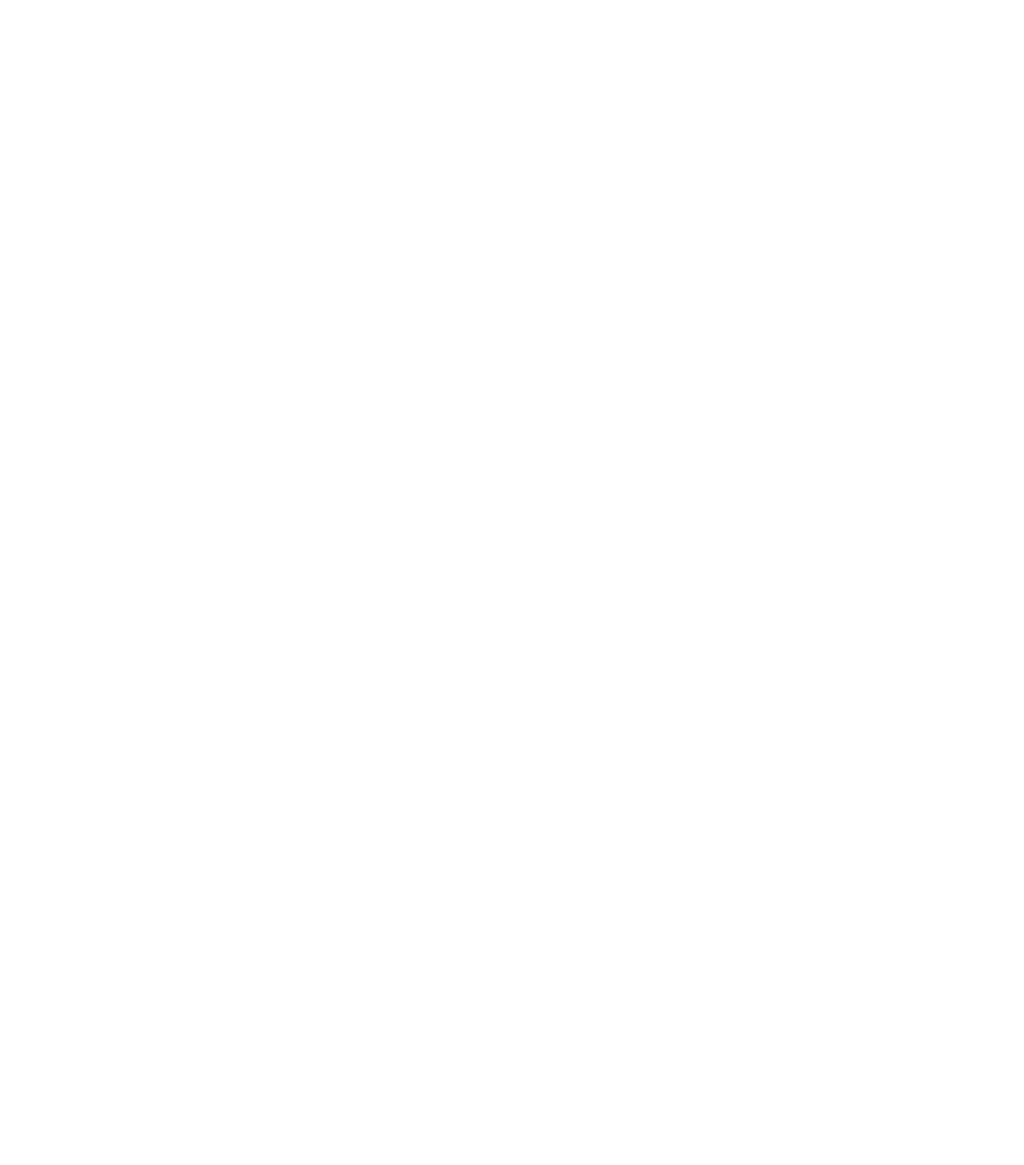
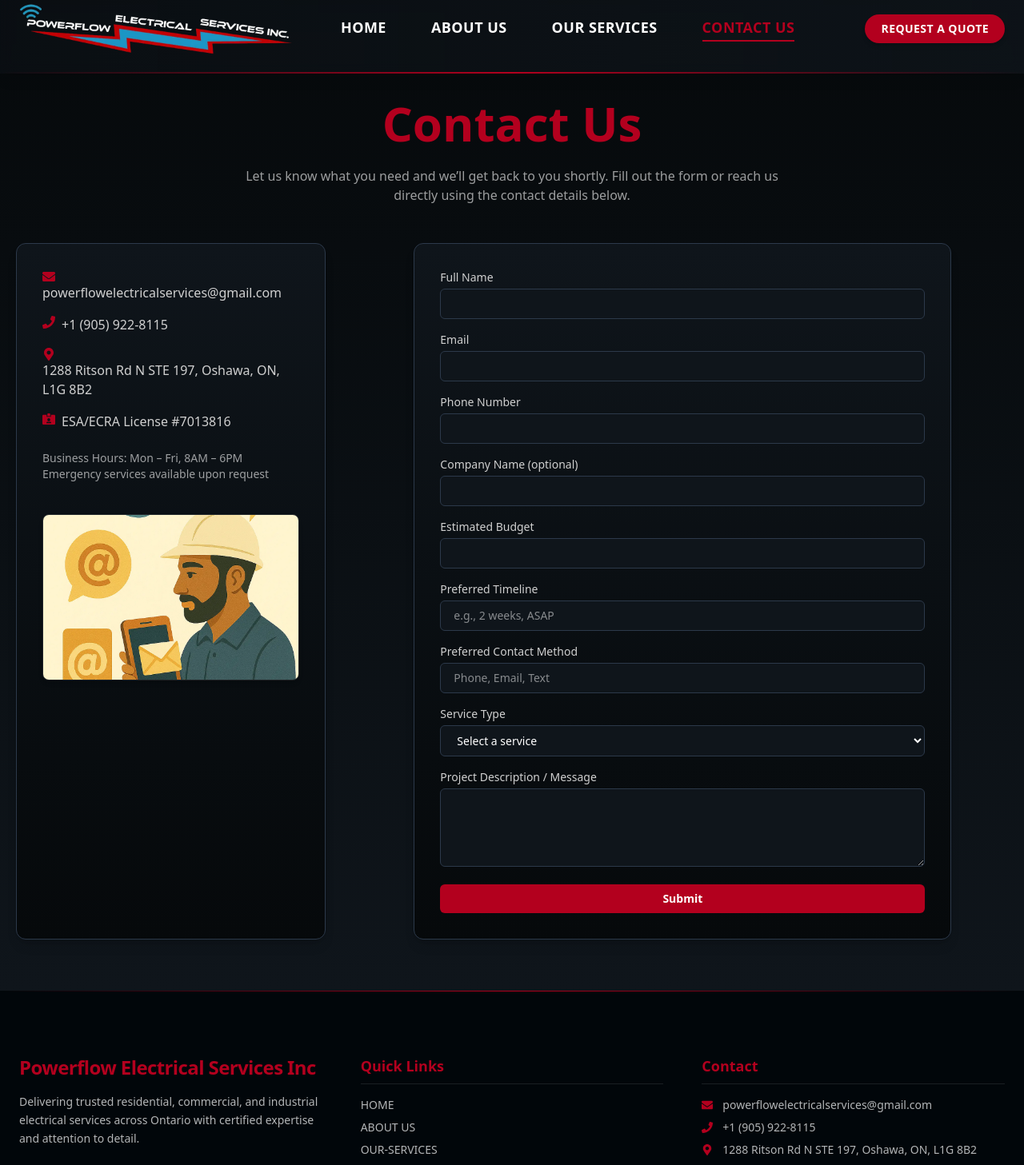
Before and after one commit to GraphinityLab/pfes, a React (Vite) app: page /contact-us in a window 1280 px wide. Before the commit this address had no page. Shown: the part 20-1477 px from the top of the page at 80% size. Before the commit the page ends 800 px from the top, so only its background shows below. Built offline with nearby package versions, Linux system fonts and the light colour scheme.

Commit message:
love you

```diff
--- a/src/App.jsx
+++ b/src/App.jsx
@@ -1,57 +1,24 @@
-import { BrowserRouter as Router, Route, Routes } from "react-router-dom";
+import { BrowserRouter as Router, Routes, Route } from "react-router-dom";
 
+import Navbar from "./components/Navbar";
 import Footer from "./components/Footer";
-import Navbar from "./components/Navbar";
+
+import Home from "./pages/Home";
 import About from "./pages/About";
 import Contact from "./pages/Contact";
-import Home from "./pages/Home";
 import Services from "./pages/Services";
 
 function App() {
   return (
     <Router>
+      <Navbar />
       <Routes>
-        <Route
-          path="/"
-          element={
-            <>
-              <Navbar />
-              <Home />
-              <Footer />
-            </>
-          }
-        />
-        <Route
-          path="/about"
-          element={
-            <>
-              <Navbar />
-              <About />
-              <Footer />
-            </>
-          }
-        />
-        <Route
-          path="/contact"
-          element={
-            <>
-              <Navbar />
-              <Contact />
-              <Footer />
-            </>
-          }
-        />
-        <Route
-          path="/services"
-          element={
-            <>
-              <Navbar />
-              <Services />
-              <Footer />
-            </>
-          }
-        />
+        <Route path="/" element={<Home />} />
+        <Route path="/about-us" element={<About />} />
+        <Route path="/contact-us" element={<Contact />} />
+        <Route path="/our-services" element={<Services />} />
       </Routes>
+      <Footer />
     </Router>
   );
 }
--- a/src/components/AboutPreview.jsx
+++ b/src/components/AboutPreview.jsx
@@ -31,7 +31,7 @@
           </p>
           <div>
             <a
-              href="/about"
+              href="/about-us"
               className="inline-flex items-center gap-3 bg-[#B3001E] text-white px-8 py-3 rounded-full font-semibold shadow-xl hover:bg-white hover:text-[#B3001E] transition-all duration-300 group"
           >
               Learn More About Us
--- a/src/components/Footer.jsx
+++ b/src/components/Footer.jsx
@@ -2,6 +2,7 @@
   FaEnvelope,
   FaPhone,
   FaMapMarkerAlt,
+  FaIdCardAlt,
   FaFacebookF,
   FaInstagram,
   FaLinkedinIn,
@@ -9,9 +10,9 @@
 
 const quickLinks = [
   { label: "Home", href: "/" },
-  { label: "Services", href: "/services" },
-  { label: "About", href: "/about" },
-  { label: "Contact", href: "/contact" },
+  { label: "About Us", href: "/about-us" },
+  { label: "Our-Services", href: "/our-services" },
+  { label: "Contact Us", href: "/contact-us" },
 ];
 
 const Footer = () => {
@@ -34,10 +35,10 @@
 
         {/* Quick Links */}
         <div>
-          <h3 className="text-lg font-semibold text-white mb-4 border-b border-white/10 pb-2">
+          <h3 className="text-lg font-semibold text-[#B3001E] mb-4 border-b border-white/10 pb-2">
             Quick Links
           </h3>
-          <ul className="space-y-2 text-sm">
+          <ul className="space-y-2 uppercase text-sm">
             {quickLinks.map((link) => (
               <li key={link.label}>
                 <a
@@ -53,22 +54,25 @@
 
         {/* Contact Info */}
         <div>
-          <h3 className="text-lg font-semibold text-white mb-4 border-b border-white/10 pb-2">
+          <h3 className="text-lg font-semibold text-[#B3001E] mb-4 border-b border-white/10 pb-2">
             Contact
           </h3>
-          <ul className="text-white/70 space-y-3 text-sm">
+          <ul className="text-white/70 space-y-2 text-sm">
             <li className="flex items-center">
-              <FaEnvelope className="mr-3 text-[#B3001E]" /> info@powerflow.ca
+              <FaEnvelope className="mr-3 text-[#B3001E]" /> powerflowelectricalservices@gmail.com
             </li>
             <li className="flex items-center">
-              <FaPhone className="mr-3 text-[#B3001E]" /> (123) 456-7890
+              <FaPhone className="mr-3 text-[#B3001E]" /> +1 (905) 922-8115
             </li>
             <li className="flex items-center">
-              <FaMapMarkerAlt className="mr-3 text-[#B3001E]" /> Oshawa, ON
+              <FaMapMarkerAlt className="mr-3 text-[#B3001E]" /> 1288 Ritson Rd N STE 197, Oshawa, ON, L1G 8B2
+            </li>
+            <li className="flex items-center">
+              <FaIdCardAlt className="mr-3 text-[#B3001E]" /> ESA/ECRA License #7013816
             </li>
           </ul>
 
-          {/* Social Icons */}
+          {/* Social Icons
           <div className="flex space-x-4 mt-6">
             <a
               href="#"
@@ -88,7 +92,7 @@
             >
               <FaLinkedinIn />
             </a>
-          </div>
+          </div> */}
         </div>
       </div>
 
@@ -104,7 +108,7 @@
             href="https://www.graphinitylab.com"
             target="_blank"
             rel="noopener noreferrer"
-            className="font-semibold text-white hover:underline"
+            className="font-semibold text-[#B3001E] hover:underline"
           >
             Graphinity Lab
           </a>
--- a/src/components/Navbar.jsx
+++ b/src/components/Navbar.jsx
@@ -2,7 +2,12 @@
 import { HiMenu, HiX } from "react-icons/hi";
 import { useLocation } from "react-router-dom";
 
-const navItems = ["Home", "About", "Services", "Contact"];
+const navItems = [
+  { label: "Home", href: "/" },
+  { label: "About Us", href: "/about-us" },
+  { label: "Our Services", href: "/our-services" },
+  { label: "Contact Us", href: "/contact-us" },
+];
 
 const Navbar = () => {
   const [isOpen, setIsOpen] = useState(false);
@@ -19,29 +24,28 @@
         {/* Logo */}
         <a href="/" className="flex items-center space-x-3">
           <img
-            src="/pfes-logo.webp"
+            src="/pfes-logo2.webp"
             alt="Powerflow Electrical Logo"
-            className="h-14 w-auto object-contain"
+            className="h-20 w-auto object-contain"
           />
         </a>
 
         {/* Desktop Nav */}
         <nav className="hidden md:flex items-center space-x-14 font-semibold text-lg tracking-wide uppercase">
           {navItems.map((item) => {
-            const path = item === "Home" ? "" : item.toLowerCase();
-            const isActive = currentPath === path;
+            const isActive = currentPath === item.href.replace("/", "");
 
             return (
               <a
-                key={item}
-                href={`/${path}`}
+                key={item.label}
+                href={item.href}
                 className={`group relative pb-1 transition-colors duration-200 ${
                   isActive
                     ? "text-[#B3001E]"
                     : "text-white hover:text-[#B3001E]"
                 }`}
               >
-                {item}
+                {item.label}
                 <span
                   className={`absolute left-0 bottom-0 h-[2px] w-full bg-[#B3001E] transition-transform duration-300 origin-left ${
                     isActive
@@ -52,11 +56,12 @@
               </a>
             );
           })}
+
           <a
             href="/contact"
             className="ml-8 px-5 py-2 rounded-full bg-[#B3001E] text-white font-bold text-sm shadow-md hover:shadow-lg hover:text-[#B3001E] hover:bg-white transition"
           >
-            Get Quote
+            Request a Quote
           </a>
         </nav>
 
@@ -75,22 +80,22 @@
         <div className="md:hidden backdrop-blur-md bg-[#0F151B]/80 px-6 pb-4 pt-2 border-t border-white/10 z-20">
           <nav className="flex flex-col space-y-5 text-base font-semibold uppercase text-white">
             {navItems.map((item) => {
-              const path = item === "Home" ? "" : item.toLowerCase();
-              const isActive = currentPath === path;
+              const isActive = currentPath === item.href.replace("/", "");
 
               return (
                 <a
-                  key={item}
-                  href={`/${path}`}
+                  key={item.label}
+                  href={item.href}
                   className={`transition-colors duration-200 ${
                     isActive ? "text-[#B3001E]" : "hover:text-[#B3001E]"
                   }`}
                   onClick={() => setIsOpen(false)}
                 >
-                  {item}
+                  {item.label}
                 </a>
               );
             })}
+
             <a
               href="/contact"
               className="mt-3 w-fit px-5 py-2 rounded-full bg-[#B3001E] text-white font-bold text-sm shadow-md hover:shadow-lg hover:text-[#B3001E] hover:bg-white transition"
--- a/src/components/ServicePreviewCards.jsx
+++ b/src/components/ServicePreviewCards.jsx
@@ -127,7 +127,7 @@
           </p>
           <div>
             <a
-              href="/services"
+              href="/our-services"
               className="inline-flex items-center gap-3 bg-[#B3001E] text-white px-8 py-3 rounded-full font-semibold shadow-xl hover:bg-white hover:text-[#B3001E] transition-all duration-300 group"
           >
               Explore All Services
--- a/src/pages/Contact.jsx
+++ b/src/pages/Contact.jsx
@@ -1,6 +1,6 @@
-import { useState } from 'react';
-import { useSearchParams } from 'react-router-dom';
-import { motion } from 'framer-motion';
+import { useState, useEffect } from "react";
+import { useSearchParams } from "react-router-dom";
+import { motion } from "framer-motion";
 import {
   FaPhone,
   FaEnvelope,
@@ -8,7 +8,8 @@
   FaInstagram,
   FaFacebookF,
   FaLinkedinIn,
-} from 'react-icons/fa';
+  FaIdCardAlt,
+} from "react-icons/fa";
 
 const Contact = () => {
   const [searchParams] = useSearchParams();
@@ -26,6 +27,11 @@
     message: "",
   });
 
+  useEffect(() => {
+    const section = document.getElementById("contact-form");
+    if (section) section.scrollIntoView({ behavior: "smooth" });
+  }, []);
+
   const handleChange = (e) => {
     setForm((prev) => ({
       ...prev,
@@ -39,8 +45,8 @@
   };
 
   return (
-    <div className="flex flex-col min-h-screen pt-[72px] bg-gradient-to-b from-[#06090B] to-[#0F151B] text-[#d0d0d0]">
-      <main className="flex-grow px-4 py-16 max-w-7xl mx-auto w-full">
+    <div className="flex flex-col min-h-screen pt-[80px] bg-gradient-to-b from-[#06090B] to-[#0F151B] text-[#d0d0d0]">
+      <main className="flex-grow px-5 py-16 max-w-[85rem] mx-auto w-full">
         <motion.h1
           initial={{ opacity: 0, y: 20 }}
           whileInView={{ opacity: 1, y: 0 }}
@@ -52,39 +58,37 @@
         </motion.h1>
 
         <p className="text-center max-w-2xl mx-auto text-white/60 mb-12">
-          Let us know what you need and we’ll get back to you shortly. Fill out the form or reach us directly using the contact details below.
+          Let us know what you need and we’ll get back to you shortly. Fill out
+          the form or reach us directly using the contact details below.
         </p>
 
-        <div className="grid lg:grid-cols-3 gap-10 items-start">
+        <div className="grid grid-cols-1 lg:grid-cols-3 gap-10 items-stretch">
           <motion.div
             initial={{ opacity: 0, x: -40 }}
             whileInView={{ opacity: 1, x: 0 }}
             transition={{ duration: 0.6 }}
             viewport={{ once: true }}
-            className="col-span-1 bg-gradient-to-b from-[#0F151B] to-[#06090B] p-6 rounded-xl shadow-lg border border-[#2c394a] space-y-8"
+            className="col-span-1 w-full h-full flex flex-col bg-gradient-to-b from-[#0F151B] to-[#06090B] p-6 sm:p-8 rounded-xl shadow-lg border border-[#2c394a] space-y-6"
           >
             <div className="space-y-4">
-              <div className="flex items-center gap-3">
-                <FaMapMarkerAlt className="text-[#B3001E] text-lg" />
-                <p>Oshawa, ON</p>
-              </div>
-              <div className="flex items-center gap-3">
-                <FaPhone className="text-[#B3001E] text-lg" />
-                <p>(123) 456-7890</p>
-              </div>
-              <div className="flex items-center gap-3">
-                <FaEnvelope className="text-[#B3001E] text-lg" />
-                <p>info@powerflowelectricalservices.ca</p>
-              </div>
-            </div>
-
-            <div>
-              <h2 className="text-lg font-semibold mb-2">Follow Us</h2>
-              <div className="flex gap-4 text-white/80">
-                <a href="#" className="hover:text-white" aria-label="Instagram"><FaInstagram size={20} /></a>
-                <a href="#" className="hover:text-white" aria-label="Facebook"><FaFacebookF size={20} /></a>
-                <a href="#" className="hover:text-white" aria-label="LinkedIn"><FaLinkedinIn size={20} /></a>
-              </div>
+              <li className="flex items-start gap-x-2 flex-wrap">
+                <FaEnvelope className="mt-[1px] text-[#B3001E]" />
+                <span className="break-all">
+                  powerflowelectricalservices@gmail.com
+                </span>
+              </li>
+              <li className="flex items-start gap-x-2 flex-wrap">
+                <FaPhone className="mt-[1px] text-[#B3001E]" />
+                <span>+1 (905) 922-8115</span>
+              </li>
+              <li className="flex items-start gap-x-2 flex-wrap">
+                <FaMapMarkerAlt className="mt-[1px] text-[#B3001E]" />
+                <span>1288 Ritson Rd N STE 197, Oshawa, ON, L1G 8B2</span>
+              </li>
+              <li className="flex items-start gap-x-2 flex-wrap">
+                <FaIdCardAlt className="mt-[1px] text-[#B3001E]" />
+                <span>ESA/ECRA License #7013816</span>
+              </li>
             </div>
 
             <div className="text-white/60 text-sm">
@@ -92,28 +96,50 @@
               <p>Emergency services available upon request</p>
             </div>
 
-            <img src="/contact-preview.webp" alt="Powerflow team" className="rounded-lg shadow-md border border-white/10" />
+            <img
+              src="/contact-preview.webp"
+              alt="Powerflow team"
+              className="rounded-lg shadow-md border border-white/10 object-cover w-full max-h-52 mt-4"
+            />
           </motion.div>
 
+          <div className="col-span-2 flex justify-center">
             <motion.form
+              id="contact-form"
               onSubmit={handleSubmit}
               initial={{ opacity: 0, x: 40 }}
               whileInView={{ opacity: 1, x: 0 }}
               transition={{ duration: 0.6 }}
               viewport={{ once: true }}
-            className="col-span-2 space-y-4 bg-gradient-to-b from-[#0F151B] to-[#06090B] p-6 rounded-xl shadow-lg border border-[#2c394a]"
+              className="w-full max-w-2xl h-full flex flex-col justify-between space-y-4 bg-gradient-to-b from-[#0F151B] to-[#06090B] p-6 sm:p-8 rounded-xl shadow-lg border border-[#2c394a]"
             >
               {[
                 { name: "name", label: "Full Name", type: "text" },
                 { name: "email", label: "Email", type: "email" },
                 { name: "phone", label: "Phone Number", type: "text" },
-              { name: "company", label: "Company Name (optional)", type: "text" },
+                {
+                  name: "company",
+                  label: "Company Name (optional)",
+                  type: "text",
+                },
                 { name: "budget", label: "Estimated Budget", type: "text" },
-              { name: "timeline", label: "Preferred Timeline", type: "text", placeholder: "e.g., 2 weeks, ASAP" },
-              { name: "contactMethod", label: "Preferred Contact Method", type: "text", placeholder: "Phone, Email, Text" },
+                {
+                  name: "timeline",
+                  label: "Preferred Timeline",
+                  type: "text",
+                  placeholder: "e.g., 2 weeks, ASAP",
+                },
+                {
+                  name: "contactMethod",
+                  label: "Preferred Contact Method",
+                  type: "text",
+                  placeholder: "Phone, Email, Text",
+                },
               ].map(({ name, label, type, placeholder }) => (
                 <div key={name}>
-                <label className="block mb-1 font-medium text-sm text-[#d0d0d0]">{label}</label>
+                  <label className="block mb-1 font-medium text-sm text-[#d0d0d0]">
+                    {label}
+                  </label>
                   <input
                     type={type}
                     name={name}
@@ -127,7 +153,9 @@
               ))}
 
               <div>
-              <label className="block mb-1 font-medium text-sm text-[#d0d0d0]">Service Type</label>
+                <label className="block mb-1 font-medium text-sm text-[#d0d0d0]">
+                  Service Type
+                </label>
                 <select
                   name="service"
                   value={form.service}
@@ -144,7 +172,9 @@
               </div>
 
               <div>
-              <label className="block mb-1 font-medium text-sm text-[#d0d0d0]">Project Description / Message</label>
+                <label className="block mb-1 font-medium text-sm text-[#d0d0d0]">
+                  Project Description / Message
+                </label>
                 <textarea
                   name="message"
                   value={form.message}
@@ -163,6 +193,7 @@
               </button>
             </motion.form>
           </div>
+        </div>
       </main>
     </div>
   );
--- a/src/pages/Services.jsx
+++ b/src/pages/Services.jsx
@@ -14,7 +14,7 @@
       "Surge Protection: Protect your home from power surges and electrical damage.",
       "Troubleshooting & Repairs: Fast diagnosis and repair of electrical issues to keep your home safe.",
     ],
-    link: "/contact?service=residential",
+    link: "/contact-us?service=residential",
     icon: <FaHome className="text-2xl text-[#B3001E]" />,
     image: "/serv/res.webp",
   },
@@ -29,7 +29,7 @@
       "Preventive Maintenance: Keep your systems running smoothly with routine checks and servicing.",
       "Automation & Control Systems: Advanced control systems for efficient facility management.",
     ],
-    link: "/contact?service=industrial",
+    link: "/contact-us?service=industrial",
     icon: <FaIndustry className="text-2xl text-[#B3001E]" />,
     image: "/serv/indus.webp",
   },
@@ -44,7 +44,7 @@
       "Electrical System Maintenance: Regular checks and preventive maintenance to avoid downtime.",
       "Emergency Services: Rapid response for unexpected electrical issues affecting your operations.",
     ],
-    link: "/contact?service=commercial",
+    link: "/contact-us?service=commercial",
     icon: <FaBuilding className="text-2xl text-[#B3001E]" />,
     image: "/serv/com.webp",
   },
@@ -58,7 +58,7 @@
       "Solar Panel Installation: Harness the power of the sun with our expert solar energy services.",
       "EV Charging Stations: Convenient electric vehicle charging solutions for homes and businesses.",
     ],
-    link: "/contact?service=specialty",
+    link: "/contact-us?service=specialty",
     icon: <FaSolarPanel className="text-2xl text-[#B3001E]" />,
     image: "/serv/special.webp",
   },
```
Also changed, not shown: src/components/HeroSection.jsx (+6 -24 lines), src/pages/About.jsx (+8 -4 lines), public/pfes-logo2.webp (added). Lines whose indentation alone changed are shown as unchanged.
